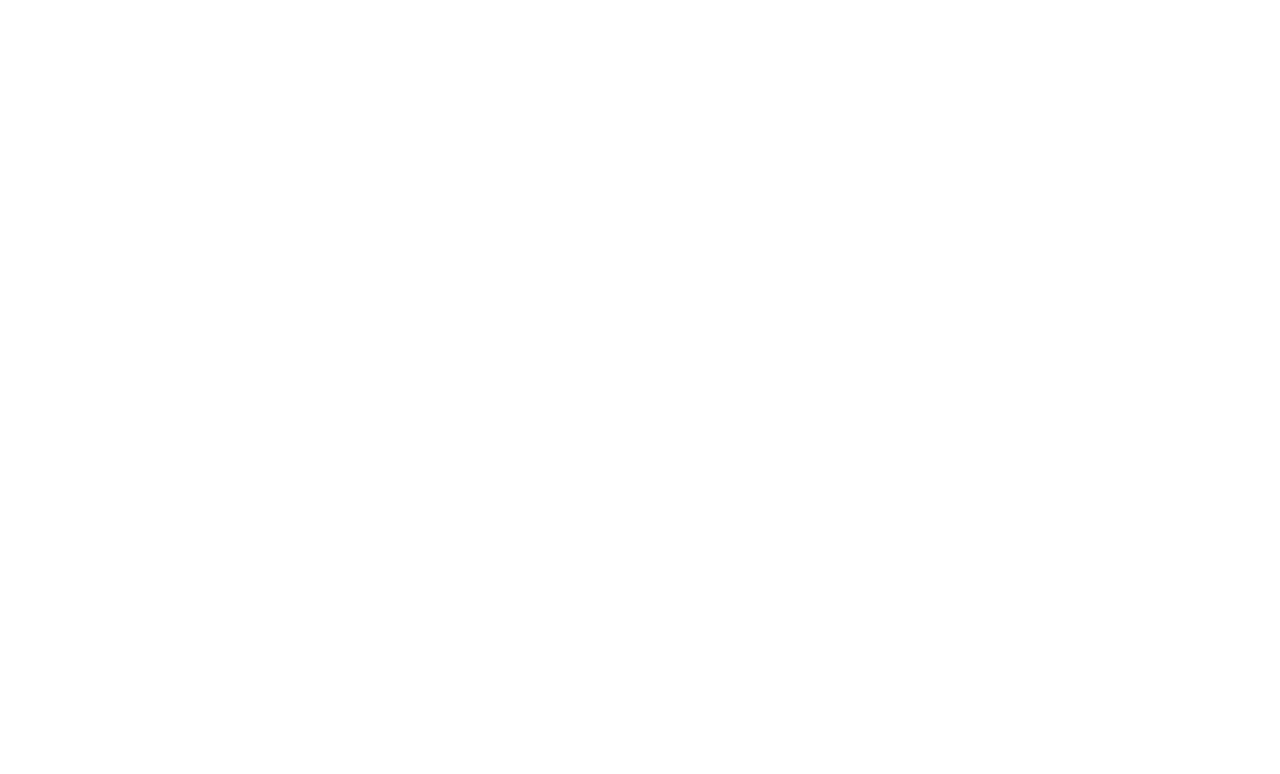
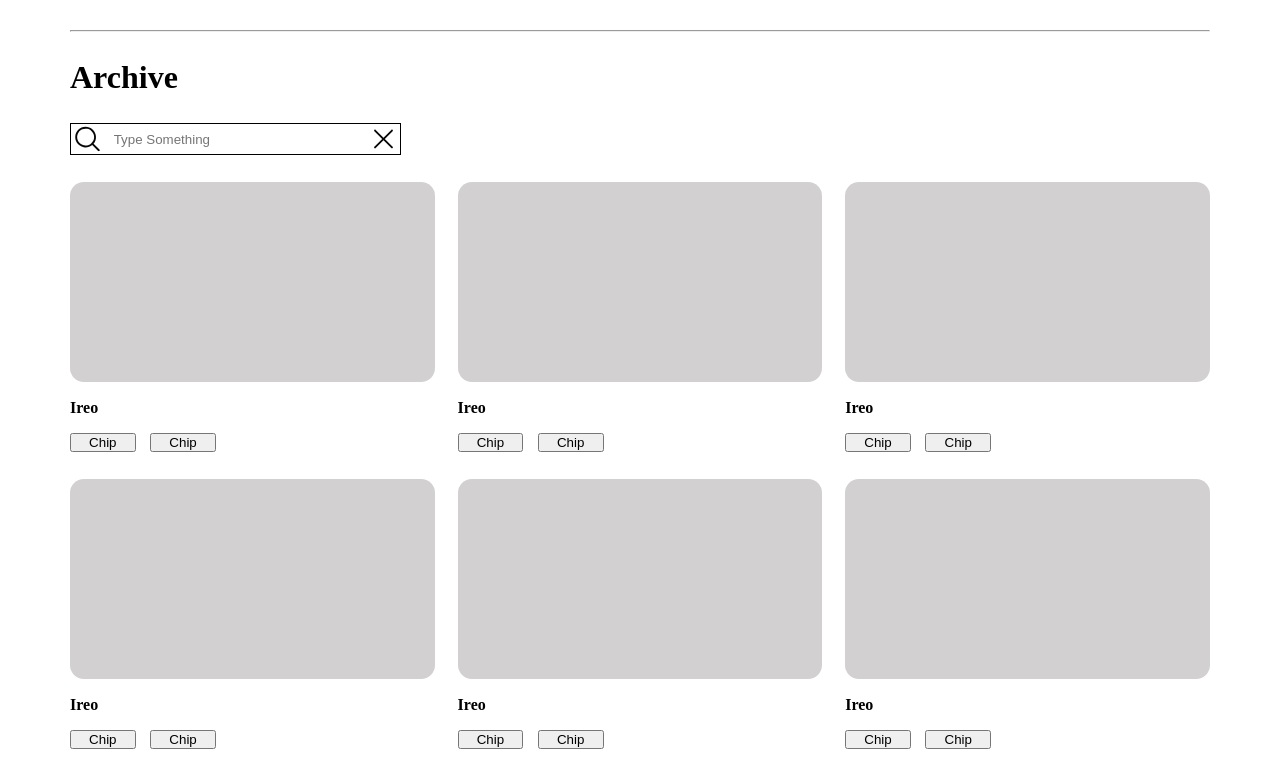
Before and after one commit to sahiba2503/NewFigma, a React (Vite) app: page /Blog in a window 1280 px wide. Shown: the part 920-1694 px from the top of the page. Before the commit the page ends 891 px from the top, so only its background shows below. Built offline with nearby package versions, Linux system fonts and the light colour scheme.

Commit message:
add Blog page

```diff
--- a/src/App.css
+++ b/src/App.css
@@ -907,3 +907,63 @@
   .blogBodybordr h4{
     margin: 0.5rem 0;
   }
+  .blogArchiveHeading{
+    /* border: 2px solid black; */
+    width: 100%;
+    position: absolute;
+    top:950px;
+    display: flex;
+    flex-direction: column;
+    gap: 27px;
+    padding: 0 70px;
+  }
+  .inputContainer{
+    border: 1px solid black;
+    width: 29%;
+    height: 2rem;
+    display: flex;
+    flex-direction: row;
+     }
+
+  .inputContainer img{
+    /* border: 2px solid black; */
+    width: 10%;
+    height: 100%;
+
+  }
+  .inputContainer input{
+    border: none;
+    height: 100%;
+    width: 80%;
+    padding-left: 3%;
+  }
+  .archiveFirstIreo{
+    /* border: 2px solid green; */
+    width: 32%;
+    height: 270px;
+    display: flex;
+    flex-direction: column;
+    justify-content: space-between;
+  }
+  .archiveImg{
+    /* border: 2px solid black; */
+    border-radius: 14px;
+    height: 200px;
+    width: 100%;
+      background-color: rgb(210, 208, 208);
+  }
+  .twoButton{
+    /* border: 2px solid red; */
+    width: 40%;
+    display: flex;
+    justify-content: space-between;
+  }
+    .twoButton button{
+      width: 45%;
+    }
+  .archiveSection{
+    /* border: 2px solid blue; */
+    display: flex;
+    flex-direction: row;
+    justify-content: space-between;
+  }
--- a/src/Blog.jsx
+++ b/src/Blog.jsx
@@ -1,10 +1,14 @@
 import React from 'react'
 import BlogBody from './BlogBody'
+import BlogArchive from './BlogArchive'
+import Footer from "./Footer"
 
 function Blog() {
   return (
     <div className='BlogContainer'>
       <BlogBody />
+      <BlogArchive />
+      <Footer />
     </div>
   )
 }
--- /dev/null
+++ b/src/BlogArchive.jsx
@@ -0,0 +1,72 @@
+import React from 'react'
+import icons from "/Icons (2).svg"
+import secicon from "/Icons (3).svg"
+
+function BlogArchive() {
+  return (
+    <div className='blogArchiveHeading'>
+        <hr></hr>
+        <h1>Archive</h1>
+        <div className="inputSection">
+            <div className='inputContainer'>
+            <img src={icons} alt="My Image" />
+            <input type="text" placeholder='Type Something' />
+             <img src={secicon} alt="My Image" />
+            </div>
+        </div>
+      <div className="archiveSection">
+        <div className="archiveFirstIreo">
+            <div className='archiveImg'></div>
+            <strong>Ireo</strong>
+            <div className='twoButton'><button>Chip</button><button>Chip</button></div>
+        </div>
+         <div className="archiveFirstIreo">
+            <div className='archiveImg'></div>
+            <strong>Ireo</strong>
+            <div className='twoButton'><button>Chip</button><button>Chip</button></div>
+        </div>
+         <div className="archiveFirstIreo">
+            <div className='archiveImg'></div>
+            <strong>Ireo</strong>
+            <div className='twoButton'><button>Chip</button><button>Chip</button></div>
+        </div>
+      </div>
+       <div className="archiveSection">
+        <div className="archiveFirstIreo">
+            <div className='archiveImg'></div>
+            <strong>Ireo</strong>
+            <div className='twoButton'><button>Chip</button><button>Chip</button></div>
+        </div>
+         <div className="archiveFirstIreo">
+            <div className='archiveImg'></div>
+            <strong>Ireo</strong>
+            <div className='twoButton'><button>Chip</button><button>Chip</button></div>
+        </div>
+         <div className="archiveFirstIreo">
+            <div className='archiveImg'></div>
+            <strong>Ireo</strong>
+            <div className='twoButton'><button>Chip</button><button>Chip</button></div>
+        </div>
+      </div>
+       <div className="archiveSection">
+        <div className="archiveFirstIreo">
+            <div className='archiveImg'></div>
+            <strong>Ireo</strong>
+            <div className='twoButton'><button>Chip</button><button>Chip</button></div>
+        </div>
+         <div className="archiveFirstIreo">
+            <div className='archiveImg'></div>
+            <strong>Ireo</strong>
+            <div className='twoButton'><button>Chip</button><button>Chip</button></div>
+        </div>
+         <div className="archiveFirstIreo">
+            <div className='archiveImg'></div>
+            <strong>Ireo</strong>
+            <div className='twoButton'><button>Chip</button><button>Chip</button></div>
+        </div>
+      </div>
+    </div>
+  )
+}
+
+export default BlogArchive
```
Also changed, not shown: public/Icons (2).svg (added), public/Icons (3).svg (added).
